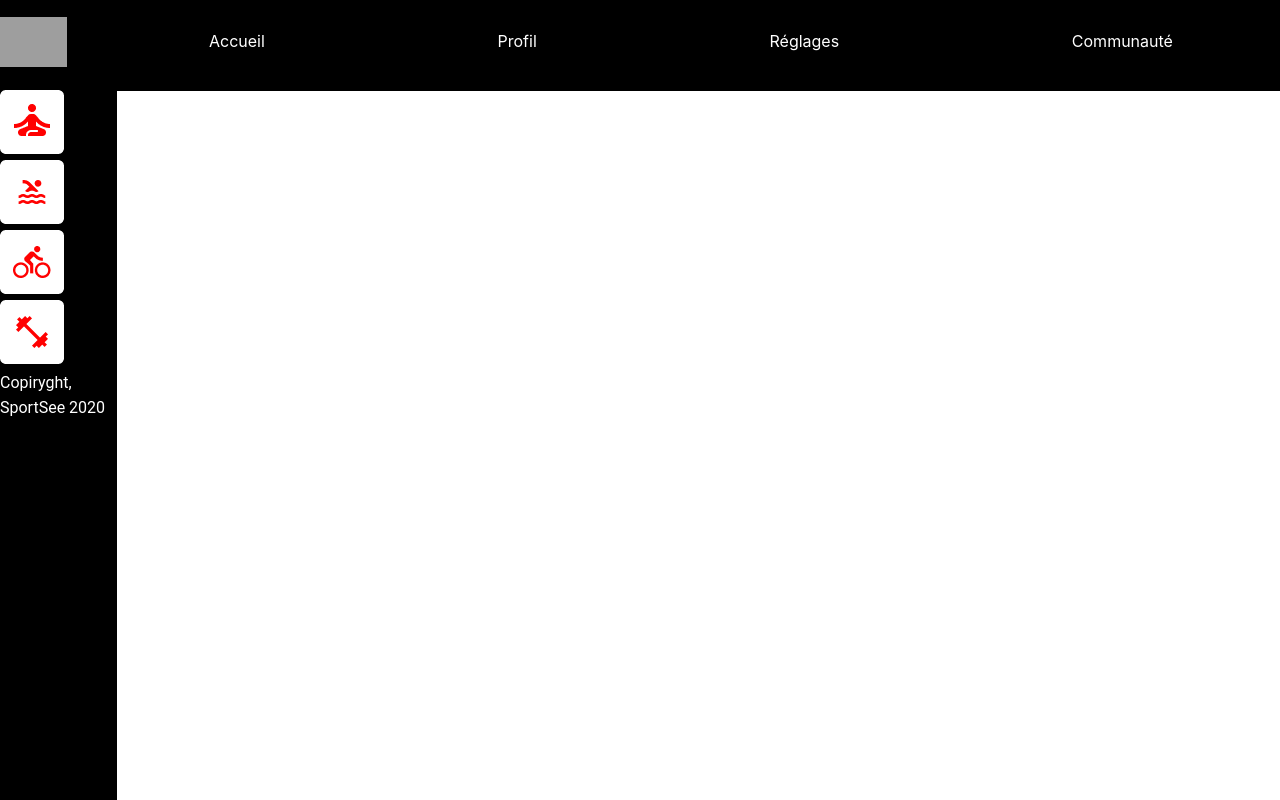
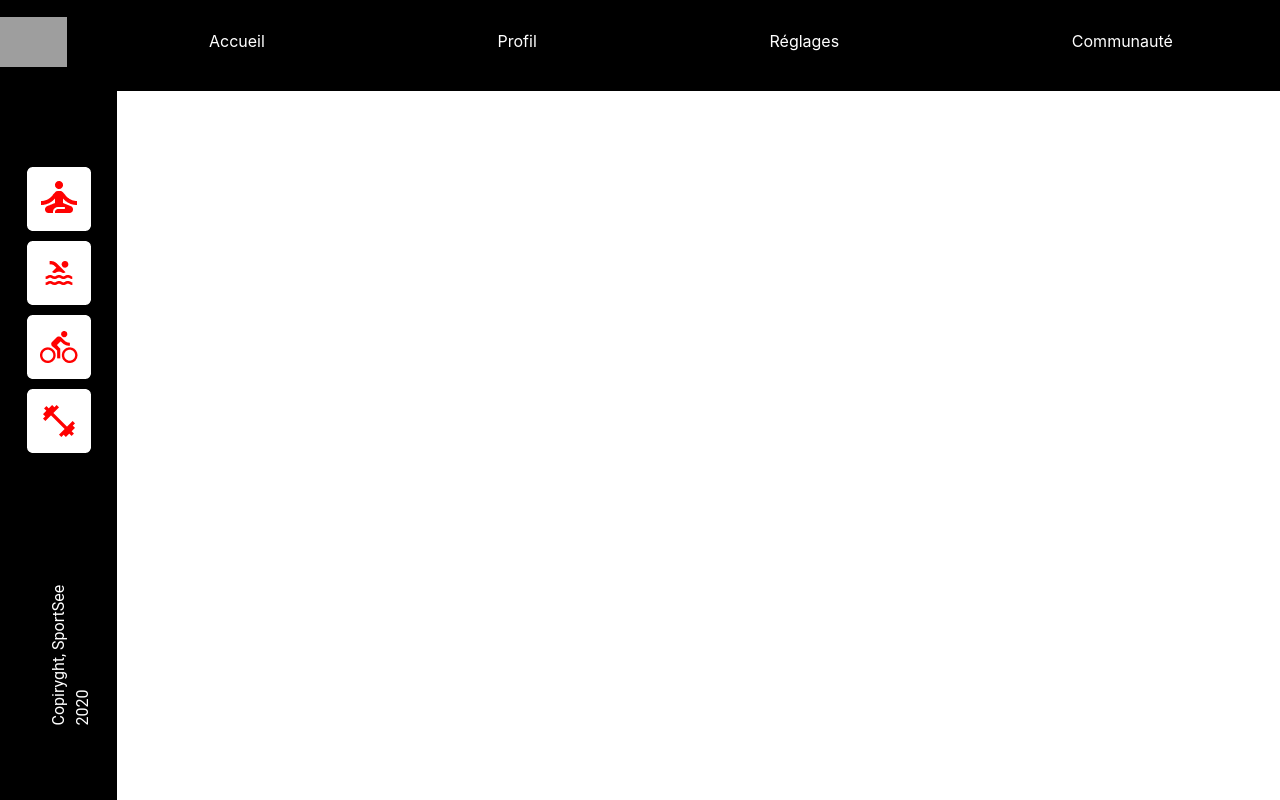
Before and after one commit to Chahinez125/SportSee, a React (Vite) app: page / in a window 1280 px wide. Shown: the top 800 px of the page. Built offline with nearby package versions, Linux system fonts and the light colour scheme; grey boxes are pictures that could not be loaded.

Commit message:
reglage css aside rajouter clanssName icon

```diff
--- a/src/layout/aside/Aside.css
+++ b/src/layout/aside/Aside.css
@@ -15,8 +15,25 @@
 
 .copy {
     color: white;
-    transform: rotate(45deg);
+    transform: rotate(270deg);
     font-family: "Roboto", sans-serif;
-
+    position:  absolute;
+    top: 520px;
+    width: 162px;
+    height: 69px
 
 }
+.i-style {
+    padding-bottom: 10px;
+}
+.wrap-i {
+    position: absolute;
+    margin: 0 auto;
+    top:50px;
+    display: flex;
+    flex-direction: column;
+    align-content: center;
+    justify-content: space-between;
+    padding: 27px;
+
+}
--- a/src/layout/aside/Aside.jsx
+++ b/src/layout/aside/Aside.jsx
@@ -7,12 +7,12 @@ import "./Aside.css"
 function Aside() {
   return (
     <aside className="aside">
-    <div className="wrap-aside">
-      <div className="wrap-icon">
-      <img src={icon1} alt="icon1" />
-      <img src={icon2} alt="icon2" />
-      <img src={icon3} alt="icon3" />
-      <img src={icon4} alt="icon4" />
+    <div className="wrap-a">
+      <div className="wrap-i">
+      <img className="i-style" src={icon1} alt="icon1" />
+      <img className="i-style" src={icon2} alt="icon2" />
+      <img className="i-style" src={icon3} alt="icon3" />
+      <img className="i-style" src={icon4} alt="icon4" />
       </div>
 
       <span className="copy">Copiryght, SportSee 2020</span>
```
